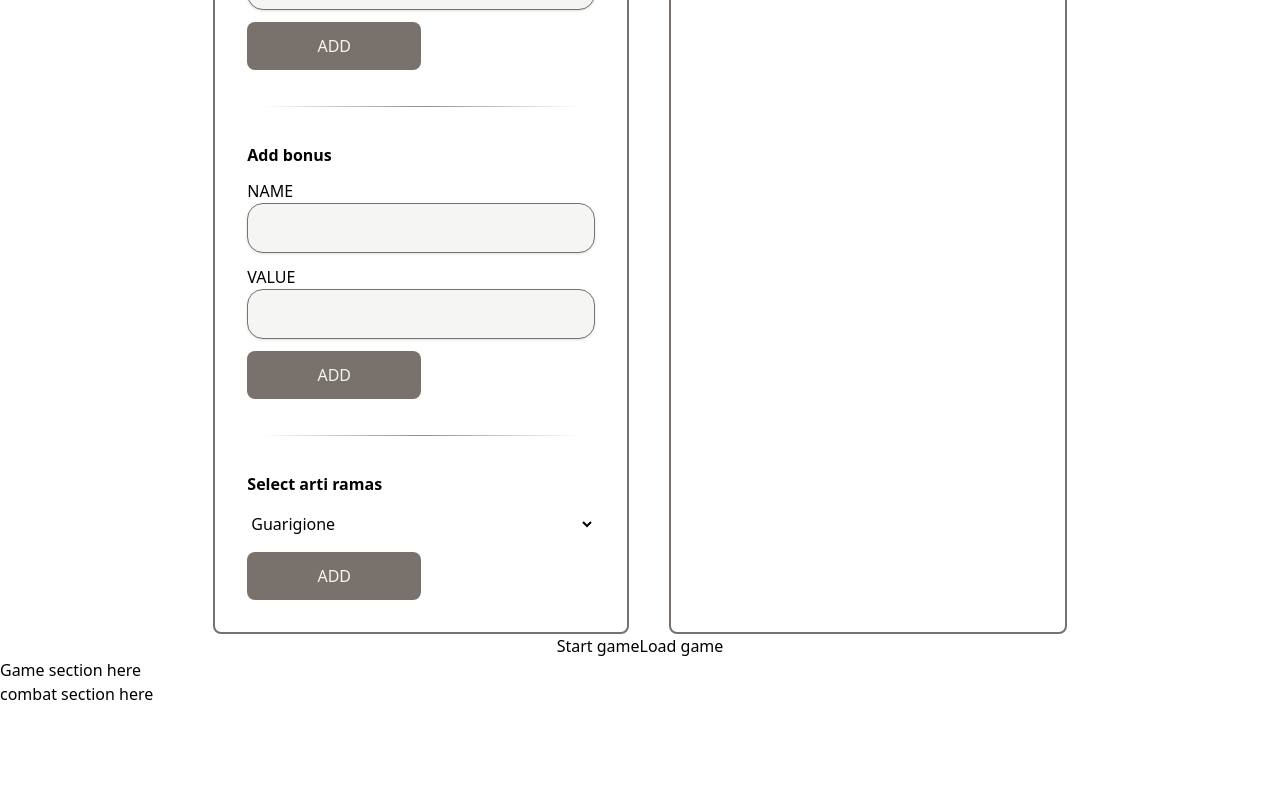
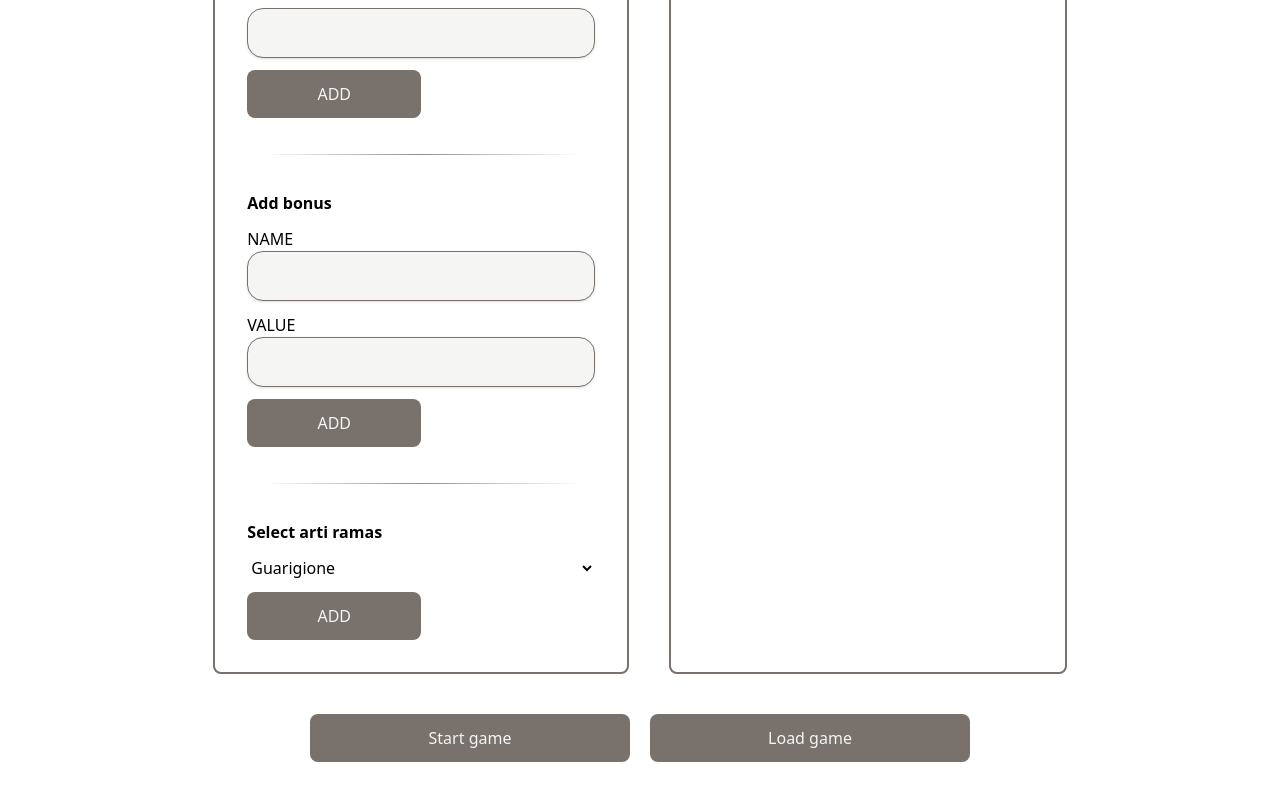
Before and after one commit to gyo82v/lone-wolf, a Next.js app: page / in a window 1280 px wide. Shown: the part 1450-2250 px from the top of the page. Before the commit the page ends 2156 px from the top, so only its background shows below. Built offline with nearby package versions, Linux system fonts and the light colour scheme.

Commit message:
feat: wire the set up component with the correct functions to interact with the hero object

```diff
--- a/app/page.tsx
+++ b/app/page.tsx
@@ -22,6 +22,9 @@ export default function Home() {
     oggettiSpeciali: [],
     bonus: []
   })
+  const [showSetup, setShowSetup] = useState(true)
+  const [showGame, setShowGame] = useState(false)
+  const [showCombat, setShowCombat] = useState(false)
 
   const handleHeroStat = (value:number, key:string) => setHero(p => ({...p, [key]: value}))
   const handleAddItemToArray = (item: string, key: string) => {
@@ -78,8 +81,8 @@ export default function Home() {
 
   return (
     <main>
-      <h1>Lone Wolf</h1>
-      <div>
+      <h1 className="font-bold text-3xl text-center my-4 text-stone-600 underline">Lone Wolf</h1>
+      {showSetup &&
         <SetupSection
           hero={hero}
           handleStats={handleHeroStat}
@@ -87,14 +90,12 @@ export default function Home() {
           addItemToZaino={addZainoOggetto}
           handlePasti={updatePasti}
           addBonus={handleAddItemToBonusArray}
+          setShowGame={setShowGame}
+          setShowSetup={setShowSetup}
         />
-      </div>
-      <div>
-        <GameSection />
-      </div>
-      <div>
-        <CombatSection />
-      </div>
+      }
+      {showGame && <GameSection />}
+      {showCombat && <CombatSection /> }
     </main>
   );
 }
--- a/components/SetupSection.tsx
+++ b/components/SetupSection.tsx
@@ -5,6 +5,7 @@ import { SmallDivider} from "./ui/dividers";
 import List from "@/components/ui/List"
 import ListBonus from "@/components/ui/ListBonus";
 import { randomNumber } from "@/lib/randomNumberGenerator";
+import { Dispatch, SetStateAction } from "react";
 
 type Props = {
   hero: Hero
@@ -13,9 +14,11 @@ type Props = {
   addItemToZaino?: (item:string) => void
   handlePasti?: (amount:1|-1) => void
   addBonus?: (name:string, value:number) => void
+  setShowGame:  Dispatch<SetStateAction<boolean>>
+  setShowSetup:  Dispatch<SetStateAction<boolean>>
 };
 
-export default function SetupSection({hero, handleStats, addItemToArray, addItemToZaino, handlePasti, addBonus}:Props){
+export default function SetupSection({hero, handleStats, addItemToArray, addItemToZaino, handlePasti, addBonus, setShowGame, setShowSetup}:Props){
 
     const handleResistenza = (formData: FormData) => {
       if(!handleStats) return
@@ -76,9 +79,17 @@ export default function SetupSection({hero, handleStats, addItemToArray, addItem
       if(!addBonus) return
       const name = formData.get("name")
       const value = formData.get("value")
+      const numberValue = Number(value)
       if(typeof name !== "string" || name.trim() === "") return
-      if(typeof value !== "number" || !value) return
-      addBonus(name, value)
+      if(typeof numberValue !== "number" || !value) return
+      addBonus(name, numberValue)
+    }
+
+    const handleAddArtiRamas = (formData:FormData) => {
+      if(!addItemToArray) return
+      const arte = formData.get("arte")
+      if(typeof arte !== "string" || arte.trim() === "") return
+      addItemToArray(arte, "artiRamas")
     }
 
     const handleAddPasti = () => {
@@ -86,9 +97,14 @@ export default function SetupSection({hero, handleStats, addItemToArray, addItem
       handlePasti(1)
     }
 
+    const handleStart = () => {
+      setShowGame(true)
+      setShowSetup(false)
+    }
+
     return(
         <section className="flex flex-col items-center">
-            <h2 className="mb-10">Set up</h2>
+            <h2 className="mb-10 text-xl font-bold">Set up</h2>
             <div className="flex gap-10 w-8/12">
                 <div className="flex flex-col gap-5 border-2 border-stone-500 rounded-lg p-8 w-full">
                   <form className="flex flex-col gap-3" action={handleResistenza}>
@@ -144,11 +160,10 @@ export default function SetupSection({hero, handleStats, addItemToArray, addItem
                     </div>
                     <button type="submit" className={`${baseButtonStyle} w-1/2 uppercase`}>Add</button>
                   </form>
-
                   <SmallDivider />
-                  <div className="flex flex-col gap-4">
+                  <form className="flex flex-col gap-3" action={handleAddArtiRamas}>
                     <p className="font-bold">Select arti ramas</p>
-                    <select>
+                    <select name="arte">
                       <option value="Guarigione">Guarigione</option>
                       <option value="Mimetismo">Mimetismo</option>
                       <option value="Orientamento">Orientamento</option>
@@ -160,8 +175,8 @@ export default function SetupSection({hero, handleStats, addItemToArray, addItem
                       <option value="Affinita-animale">Affinita animale</option>
                       <option value="Telecinesi">Telecinesi</option>
                     </select>
-                    <button className={`${baseButtonStyle} w-1/2 uppercase`}>Add</button>
-                  </div>
+                    <button type="submit" className={`${baseButtonStyle} w-1/2 uppercase`}>Add</button>
+                  </form>
                 </div>
                 <div className="border-2 border-stone-500 rounded-lg p-4 w-full">
                     <h3 className="font-bold text-xl mb-6">Lone Wolf</h3>
@@ -178,9 +193,13 @@ export default function SetupSection({hero, handleStats, addItemToArray, addItem
                     </div>
                 </div>
             </div>
-            <div>
-                <button>Start game</button>
-                <button>Load game</button>
+            <div className="flex items-center justify-center gap-5 my-10 w-full">
+                <button className={`${baseButtonStyle} w-1/4`} onClick={handleStart}>
+                  Start game
+                </button>
+                <button className={`${baseButtonStyle} w-1/4`}>
+                  Load game
+                </button>
             </div>
         </section>
     )
--- a/styles/button.ts
+++ b/styles/button.ts
@@ -1,9 +1,9 @@
 export const baseButtonStyle =
    `bg-stone-500 rounded-lg px-4 py-3 text-stone-100
     inline-flex items-center justify-center
-    hover:scale-105 active:scale-95
+    hover:bg-stone-600 active:scale-95
     focus-visible:outline-none focus-visible:ring-2 focus-visible:ring-offset-2
     focus-visible:ring-stone-300 focus-visible:ring-offset-stone-300
-    transition-transform ease-in-out duration-300
+    transition-colors ease-in-out duration-300
     motion-reduce:transition-none motion-reduce:duration-0
     motion-reduce:transform-none`
```
Lines whose indentation alone changed are shown as unchanged.
